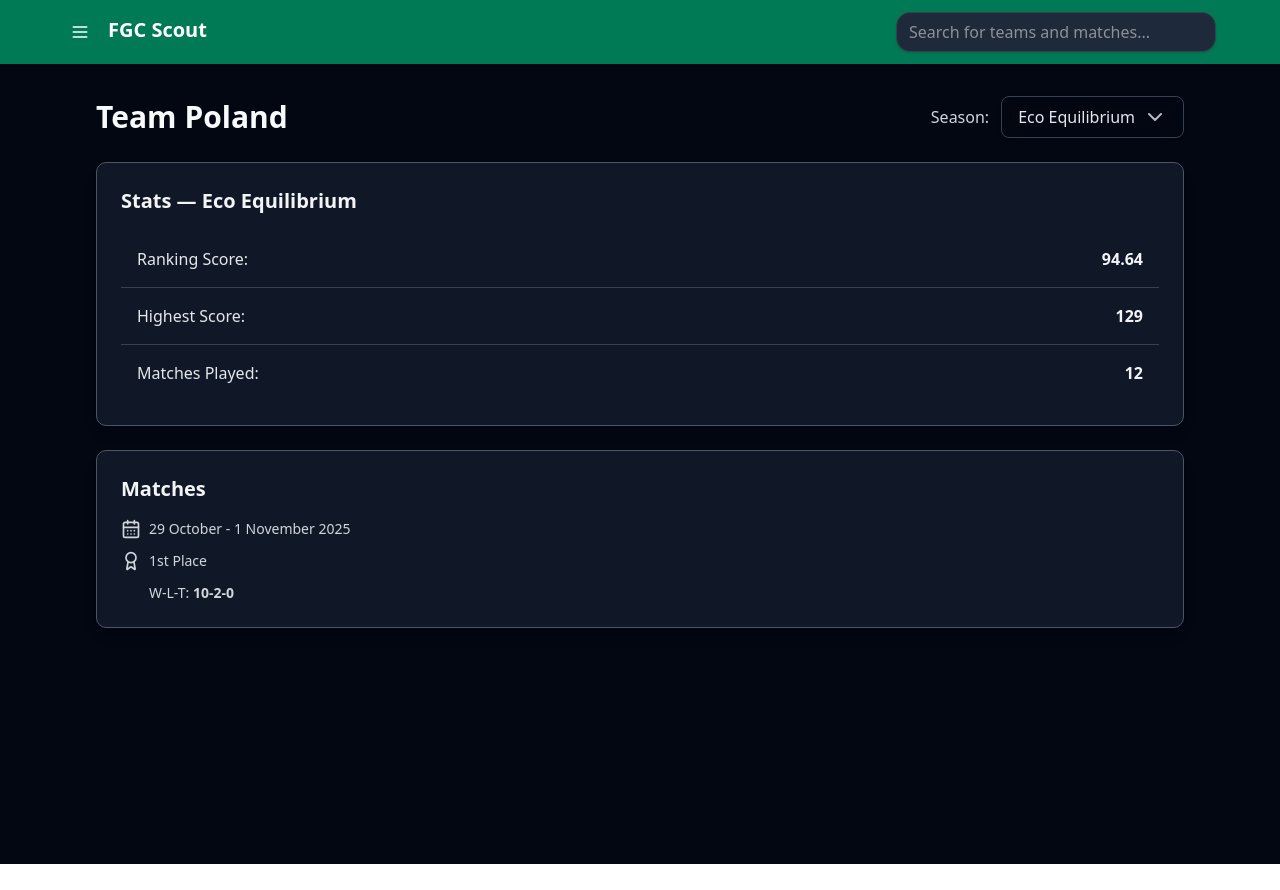
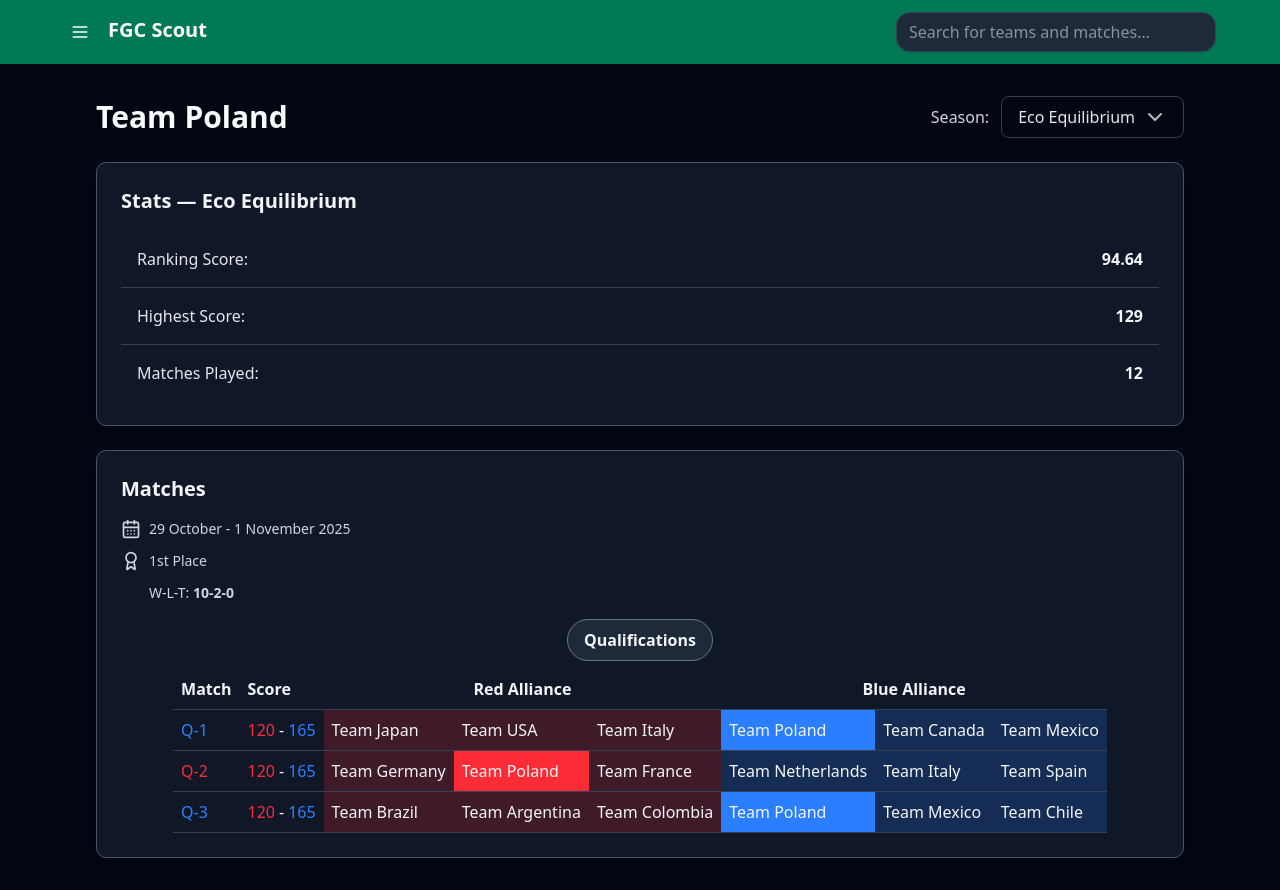
Before and after one commit to SpiceGears/fgcscout, a Next.js app in the folder frontend/: page /teams/1 in a window 1280 px wide. Before the commit the page ends 864 px from the top, so only its background shows below. Built offline with nearby package versions, Linux system fonts and the light colour scheme.

Commit message:
matches table

```diff
--- a/frontend/src/app/teams/[id]/page.tsx
+++ b/frontend/src/app/teams/[id]/page.tsx
@@ -42,9 +42,8 @@ function SeasonSelect({
           {selected ? selected.label : value}
         </span>
         <ChevronDown
-          className={`h-5 w-5 sm:h-6 sm:w-6 opacity-80 transition-transform duration-200 ${
-            open ? "rotate-180" : ""
-          }`}
+          className={`h-5 w-5 sm:h-6 sm:w-6 opacity-80 transition-transform duration-200 ${open ? "rotate-180" : ""
+            }`}
         />
       </DropdownMenuTrigger>
 
@@ -137,14 +136,67 @@ export default function Team() {
               Matches
             </p>
             <div className="flex items-center gap-2 text-gray-300 text-sm mb-3">
-              <CalendarDays className="w-5 h-5"/>
+              <CalendarDays className="w-5 h-5" />
               <p>29 October - 1 November 2025</p>
             </div>
             <div className="flex items-center gap-2 text-gray-300 text-sm mb-3">
-              <Award className="w-5 h-5"/>
+              <Award className="w-5 h-5" />
               <p>1st Place</p>
             </div>
             <p className="text-gray-300 text-sm ml-7">W-L-T: <b>10-2-0</b></p>
+            <div className="flex justify-center text-gray-100 font-bold border border-gray-500 bg-gray-800 rounded-3xl px-4 pt-2 pb-2 mt-4 w-fit mx-auto my-2">
+              <p>Qualifications</p>
+            </div>
+            <div className="overflow-x-auto flex justify-center">
+              <table className="table-auto">
+                <thead>
+                  <tr className="text-left border-b border-gray-700 text-gray-100 font-bold">
+                  <th className="p-2">Match</th>
+                  <th className="p-2">Score</th>
+                  <th className="p-2 text-center" colSpan={3}>Red Alliance</th>
+                  <th className="p-2 text-center" colSpan={3}>Blue Alliance</th>
+                  </tr>
+                </thead>
+                <tbody className="text-gray-100">
+                  <tr className="border-b border-gray-700 hover:bg-gray-800 cursor-pointer transition-colors">
+                  <td className="p-2 text-blue-500">Q-1</td>
+                  <td className="p-2">
+                    <span className="text-red-500">120</span><span className="px-1">-</span><span className="text-blue-500">165</span>
+                  </td>
+                  <td className="p-2 bg-red-500/20">Team Japan</td>
+                  <td className="p-2 bg-red-500/20">Team USA</td>
+                  <td className="p-2 bg-red-500/20">Team Italy</td>
+                  <td className="p-2  bg-blue-500">Team Poland</td>
+                  <td className="p-2 bg-blue-500/20">Team Canada</td>
+                  <td className="p-2 bg-blue-500/20">Team Mexico</td>
+                  </tr>
+                  <tr className="border-b border-gray-700 hover:bg-gray-800 cursor-pointer transition-colors">
+                  <td className="p-2 text-red-500">Q-2</td>
+                  <td className="p-2">
+                    <span className="text-red-500">120</span><span className="px-1">-</span><span className="text-blue-500">165</span>
+                  </td>
+                  <td className="p-2 bg-red-500/20">Team Germany</td>
+                  <td className="p-2 bg-red-500">Team Poland</td>
+                  <td className="p-2 bg-red-500/20">Team France</td>
+                  <td className="p-2 bg-blue-500/20">Team Netherlands</td>
+                  <td className="p-2 bg-blue-500/20">Team Italy</td>
+                  <td className="p-2 bg-blue-500/20">Team Spain</td>
+                  </tr>
+                  <tr className="border-b border-gray-700 hover:bg-gray-800 cursor-pointer transition-colors">
+                  <td className="p-2 text-blue-500">Q-3</td>
+                  <td className="p-2">
+                    <span className="text-red-500">120</span><span className="px-1">-</span><span className="text-blue-500">165</span>
+                  </td>
+                  <td className="p-2 bg-red-500/20">Team Brazil</td>
+                  <td className="p-2 bg-red-500/20">Team Argentina</td>
+                  <td className="p-2 bg-red-500/20">Team Colombia</td>
+                  <td className="p-2 bg-blue-500">Team Poland</td>
+                  <td className="p-2 bg-blue-500/20">Team Mexico</td>
+                  <td className="p-2 bg-blue-500/20">Team Chile</td>
+                  </tr>
+                </tbody>
+                </table>
+            </div>
           </div>
         </div>
       </div>
```
Also changed, not shown: 10 other files (tests, documents, lock files or other folders).
